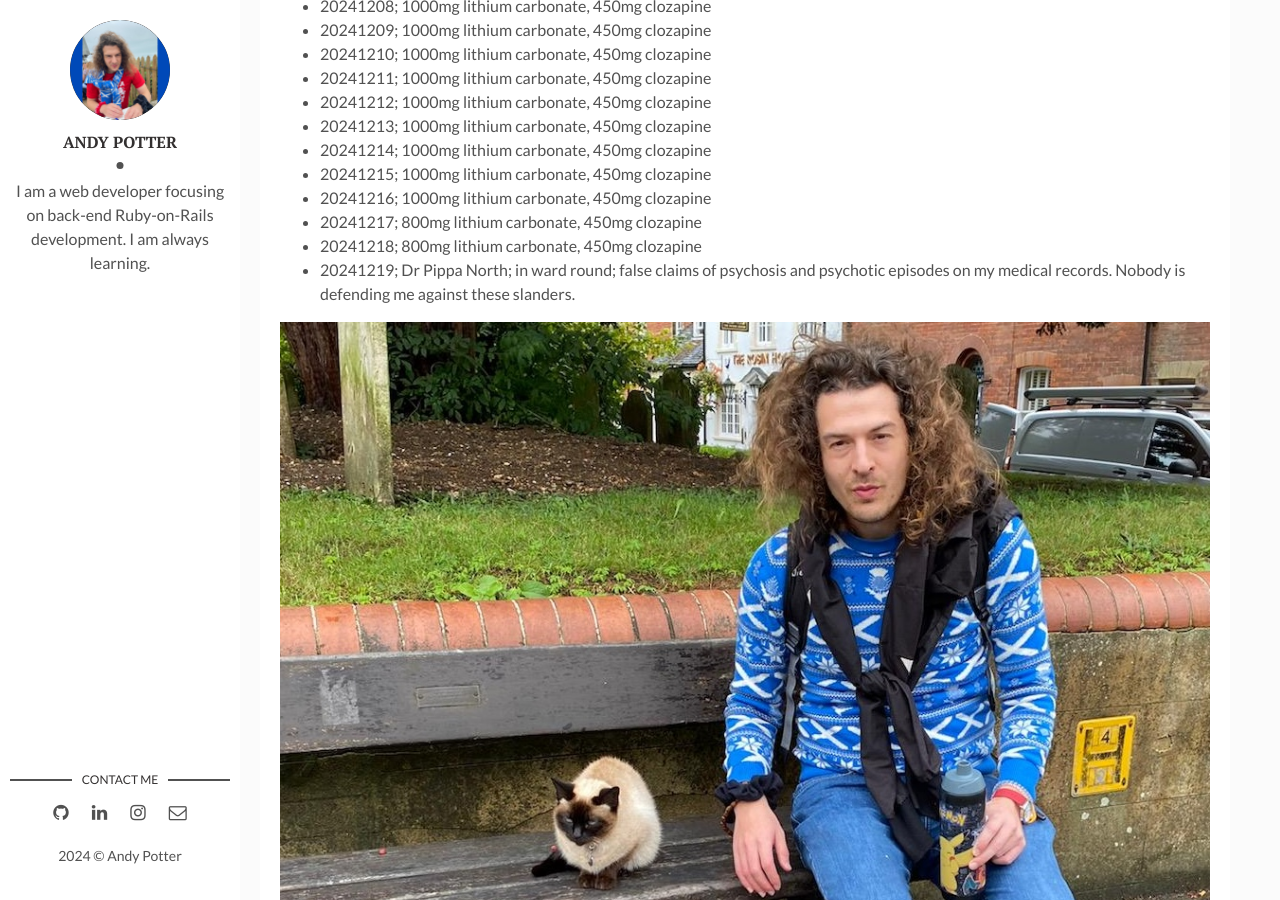
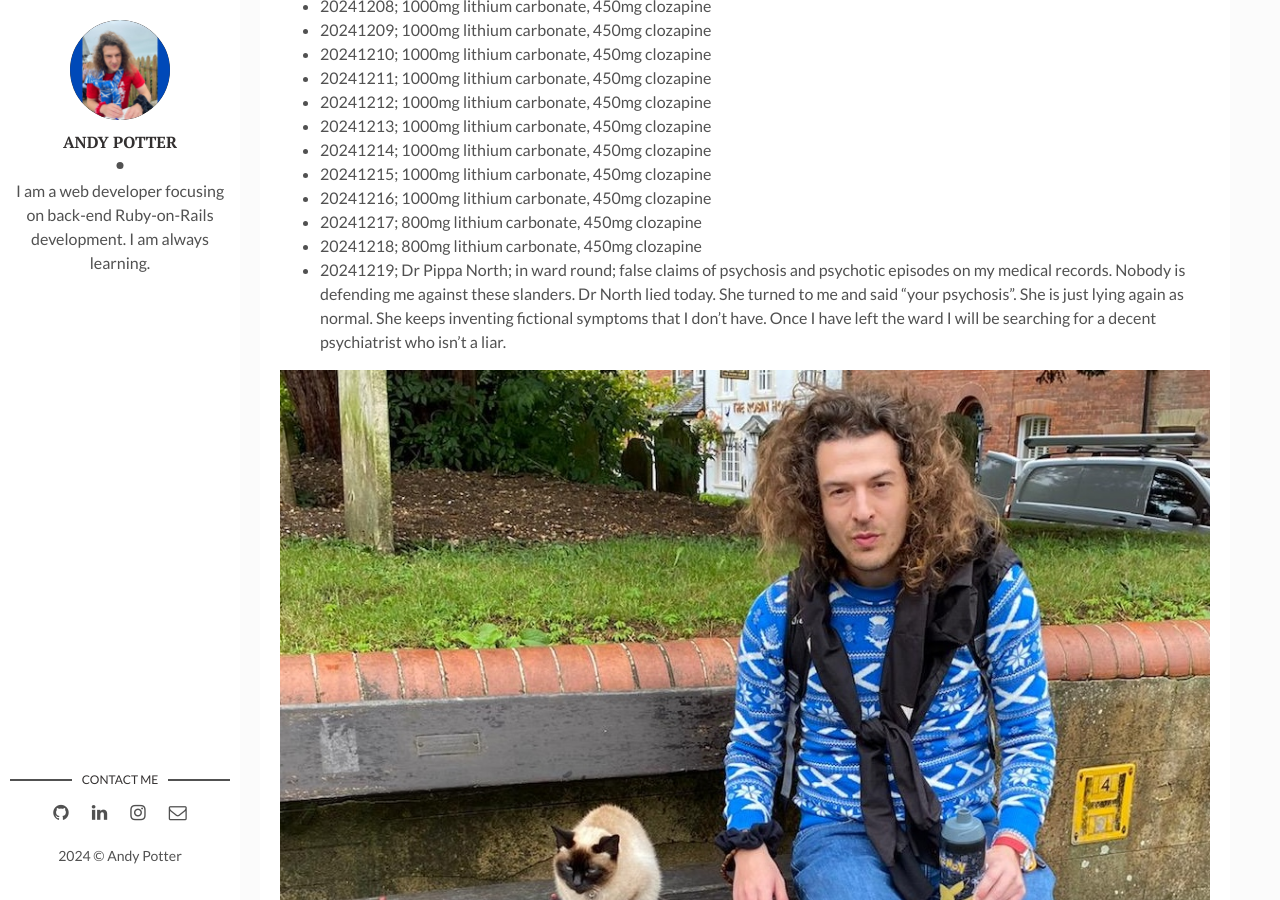
Before and after one commit to QALB-Boy/blog, a Jekyll site: the page built from _posts/2024-11-20-please-help.markdown, in a window 1280 px wide and 900 px high, scrolled down 1878 px. Built offline with Jekyll 4.4.1, drawn with Linux system fonts in a browser that asks for light colours.

Commit message:
Dr North lied today

```diff
--- a/_posts/2024-11-20-please-help.markdown
+++ b/_posts/2024-11-20-please-help.markdown
@@ -69,6 +69,6 @@ The medications make me too sleepy and heavily drugged up for any normal kind of
 * 20241216; 1000mg lithium carbonate, 450mg clozapine
 * 20241217; 800mg lithium carbonate, 450mg clozapine
 * 20241218; 800mg lithium carbonate, 450mg clozapine
-* 20241219; Dr Pippa North; in ward round; false claims of psychosis and psychotic episodes on my medical records. Nobody is defending me against these slanders.
+* 20241219; Dr Pippa North; in ward round; false claims of psychosis and psychotic episodes on my medical records. Nobody is defending me against these slanders. Dr North lied today. She turned to me and said “your psychosis”. She is just lying again as normal. She keeps inventing fictional symptoms that I don’t have. Once I have left the ward I will be searching for a decent psychiatrist who isn’t a liar.
 
 ![Moi]({{site.baseurl}}/assets/img/Moi.jpg)
```
